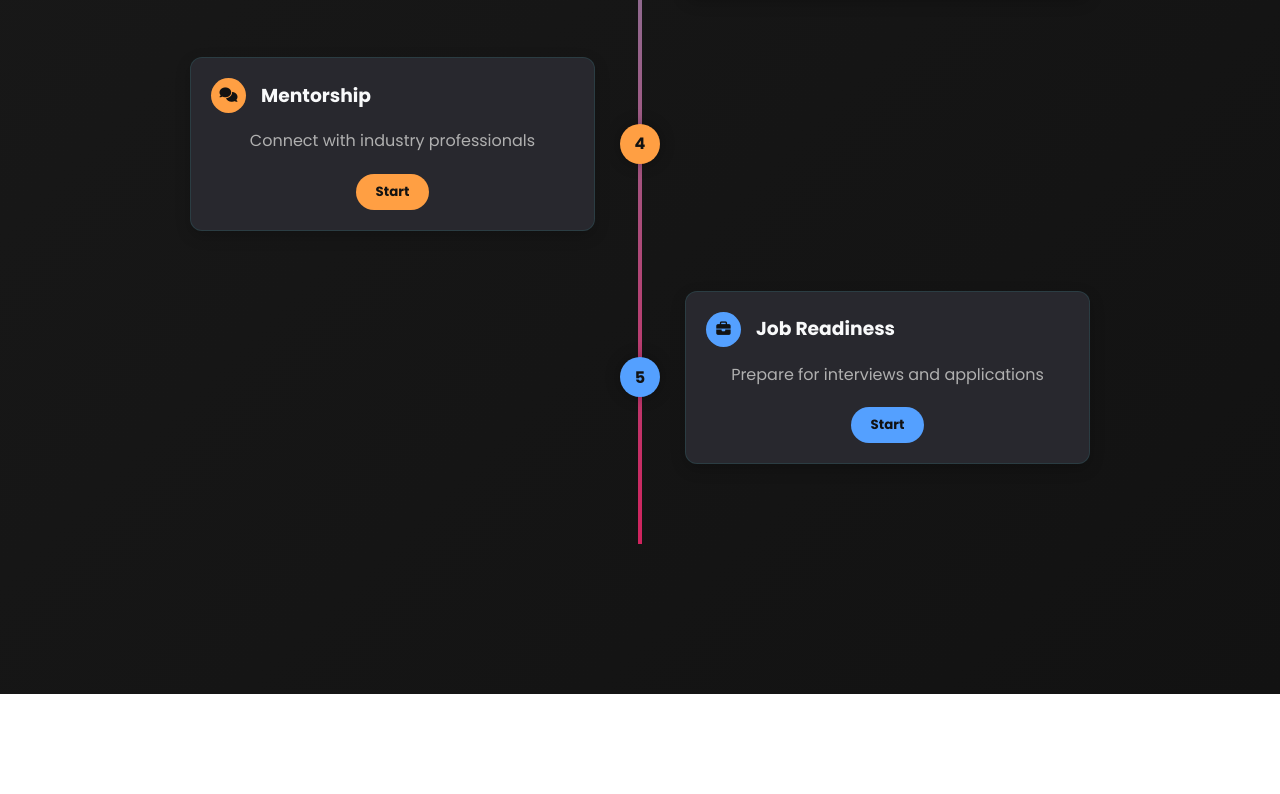
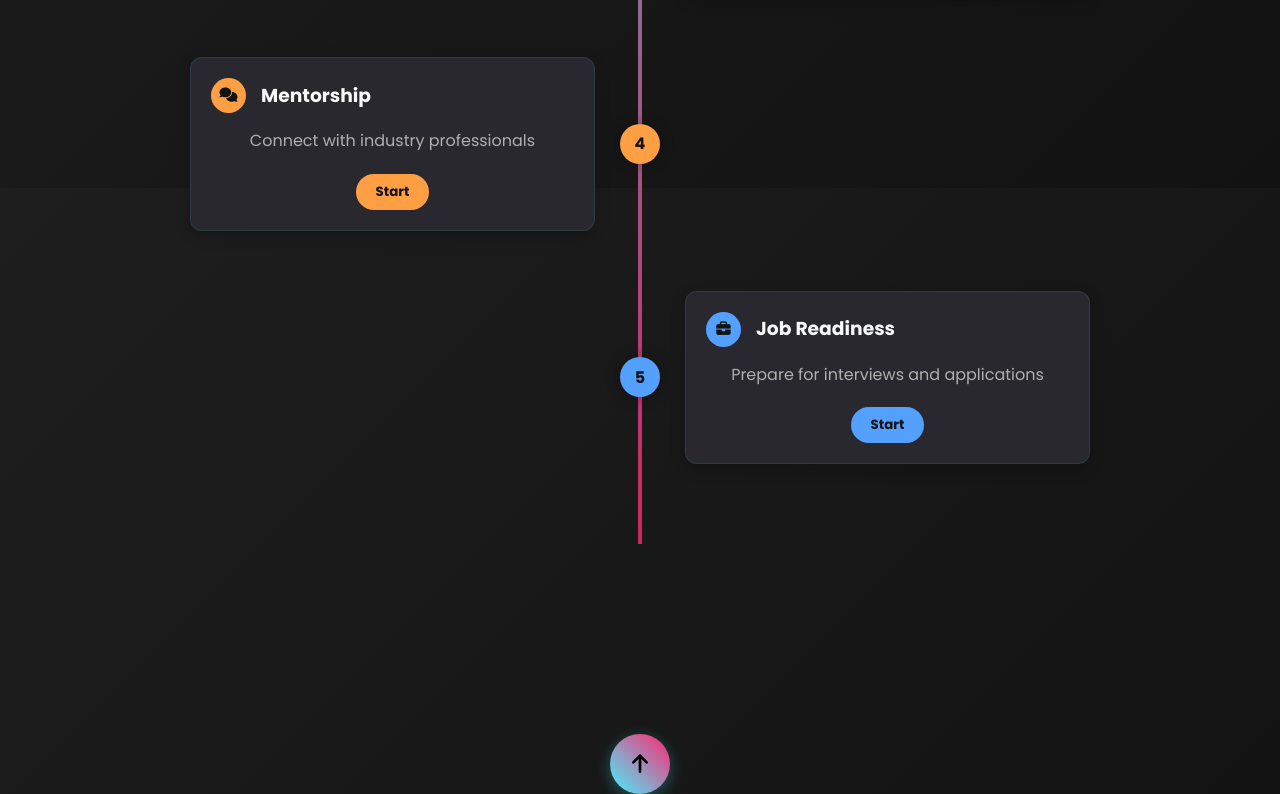
Before and after one commit to vedashreebhandigare/ElevateX, a plain HTML site: page index.html in a window 1280 px wide. Shown: the part 2212-3006 px from the top of the page. Before the commit the page ends 2906 px from the top, so only its background shows below. Drawn offline with Linux system fonts and the light colour scheme.

Commit message:
Add files via upload

```diff
--- a/alpha.css
+++ b/alpha.css
@@ -228,6 +228,56 @@ nav {
   -webkit-background-clip: text;
   -webkit-text-fill-color: transparent;
 }
+
+.button-container {
+  display: flex;
+  justify-content: center;
+  align-items: center;
+  margin-top: 20px; /* Adjust spacing as needed */
+}
+
+/* Ensure the html and body take full height */
+html, body {
+  height: 100%;
+  margin: 0;
+}
+
+.button-container {
+  display: flex;
+  justify-content: center;
+  margin: 40px 0; /* Adjust vertical spacing as needed */
+}
+
+.button {
+  width: 60px;
+  height: 60px;
+  border-radius: 50%;
+  background: var(--gradient); /* Uses your theme gradient */
+  border: none;
+  display: flex;
+  align-items: center;
+  justify-content: center;
+  box-shadow: 0 4px 15px rgba(69, 243, 255, 0.3);
+  cursor: pointer;
+  transition: width 0.3s ease, border-radius 0.3s ease;
+  overflow: hidden;
+  position: relative;
+}
+
+.svgIcon {
+  width: 16px;
+  transition: transform 0.3s ease;
+}
+
+.button:hover {
+  width: 140px;
+  border-radius: 30px;
+}
+
+.button:hover .svgIcon {
+  transform: translateX(-10px);
+}
+
 
 .elevate-x span {
   color: var(--secondary);
--- a/index.html
+++ b/index.html
@@ -282,9 +282,20 @@
       </div>
     </div>
   </div>
-
   <!-- Scripts -->
   <script src="alpha.js"></script>
   <script src="beta.js"></script>
 </body>
 </html>
+
+<footer>
+  <!-- Footer content if any -->
+</footer>
+
+<div class="button-container">
+  <button class="button" onclick="window.scrollTo({top: 0, behavior: 'smooth'});">
+    <svg class="svgIcon" viewBox="0 0 384 512">
+      <path d="M214.6 41.4c-12.5-12.5-32.8-12.5-45.3 0l-160 160c-12.5 12.5-12.5 32.8 0 45.3s32.8 12.5 45.3 0L160 141.2V448c0 17.7 14.3 32 32 32s32-14.3 32-32V141.2L329.4 246.6c12.5 12.5 32.8 12.5 45.3 0s12.5-32.8 0-45.3l-160-160z"></path>
+    </svg>
+  </button>
+</div>
```
